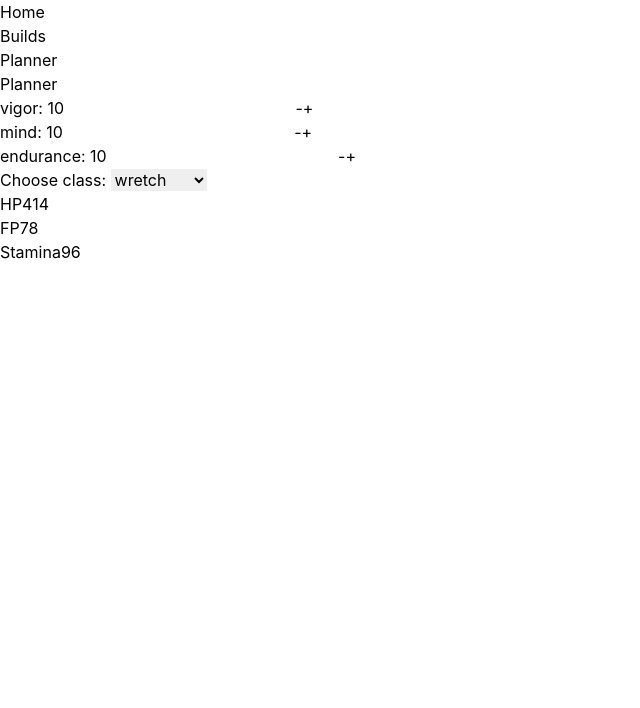
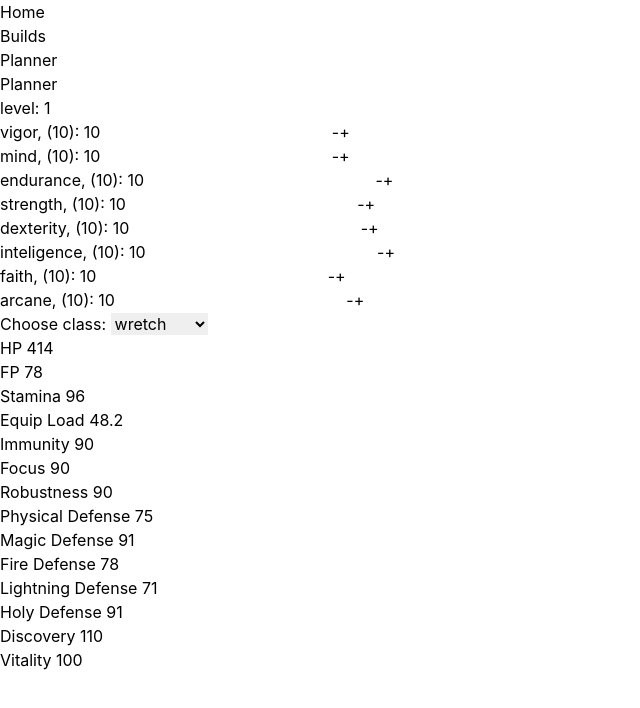
Before and after one commit to DScraftPL/EldenRingBuildsWebsite, a React (Create React App) app: page /planner in a window 1280 px wide. Shown: the top 708 px of the page, without its empty margins (0-640 px from the left). Built offline with nearby package versions, Linux system fonts and the light colour scheme.

Commit message:
Stats, defences, should all be working, SHOULD to say the least :D

```diff
--- a/src/pages/planner/GameplayStats.js
+++ b/src/pages/planner/GameplayStats.js
@@ -1,11 +1,28 @@
-import { updateHP, updateFP, updateStamina } from "./updateStats";
+import {
+  updateHP,
+  updateFP,
+  updateStamina,
+  updateImmunity,
+  updateFocus,
+  updateRobustness,
+  updateEquipLoad,
+  updatePhysicalDef,
+  updateMagicDef,
+  updateFireDef,
+  updateLightningDef,
+  updateHolyDef,
+  updateDiscovery,
+  updateVitality
+} from "./updateStats";
 
-function GameplayStat({ id, stat, update }) {
+function GameplayStat({ id, update }) {
   return (<div>
-    <label htmlFor={id}>{id}</label>
+    <label htmlFor={id}>{id} </label>
     <input
       id={id}
-      value={update(stat)}
+      value={parseFloat(update)}
+      type="number"
+      step="any"
       readOnly
     />
   </div>)
@@ -15,9 +32,20 @@ function GameplayStats({ playerStats }) {
 
   return (
     <div>
-      <GameplayStat id="HP" stat={playerStats.vigor} update={updateHP} />
-      <GameplayStat id="FP" stat={playerStats.mind} update={updateFP} />
-      <GameplayStat id="Stamina" stat={playerStats.endurance} update={updateStamina} />
+      <GameplayStat id="HP" update={updateHP(playerStats.vigor)} />
+      <GameplayStat id="FP" update={updateFP(playerStats.mind)} />
+      <GameplayStat id="Stamina" update={updateStamina(playerStats.endurance)} />
+      <GameplayStat id="Equip Load" update={updateEquipLoad(playerStats.endurance)} />
+      <GameplayStat id="Immunity" update={updateImmunity(playerStats.vigor, playerStats.level)} />
+      <GameplayStat id="Focus" update={updateFocus(playerStats.mind, playerStats.level)} />
+      <GameplayStat id="Robustness" update={updateRobustness(playerStats.endurance, playerStats.level)} />
+      <GameplayStat id="Physical Defense" update={updatePhysicalDef(playerStats.strength, playerStats.level)} />
+      <GameplayStat id="Magic Defense" update={updateMagicDef(playerStats.inteligence, playerStats.level)} />
+      <GameplayStat id="Fire Defense" update={updateFireDef(playerStats.vigor, playerStats.level)} />
+      <GameplayStat id="Lightning Defense" update={updateLightningDef(playerStats.level)} />
+      <GameplayStat id="Holy Defense" update={updateHolyDef(playerStats.arcane, playerStats.level)} />
+      <GameplayStat id="Discovery" update={updateDiscovery(playerStats.arcane)} />
+      <GameplayStat id="Vitality" update={updateVitality(playerStats.arcane, playerStats.level)} />
     </div>
   )
 }
--- a/src/pages/planner/Planner.js
+++ b/src/pages/planner/Planner.js
@@ -5,28 +5,30 @@ import GameplayStats from './GameplayStats.js'
 import classes from './classes.json'
 
 function Planner() {
-
   const [playerStats, setPlayerStats] = useState(classes.wretch);
   const [chosenClass, setChosenClass] = useState('wretch');
 
+  const calculateLevel = (stats) => {
+    let level = parseInt(classes[chosenClass].level);
+    for (let key of ['vigor', 'mind', 'endurance', 'strength', 'dexterity', 'inteligence', 'faith', 'arcane']) {
+      level += parseInt(stats[key]) - parseInt(classes[chosenClass][key]);
+    }
+    return level;
+  }
 
   const updatePlayerStats = (stat, newValue) => {
-    if (newValue > 99) {
-      setPlayerStats(prevStats => ({
+    setPlayerStats(prevStats => {
+      const newStatValue = Math.min(Math.max(newValue, parseInt(classes[chosenClass][stat])), 99);
+      const updatedStats = {
         ...prevStats,
-        [stat]: 99
-      }))
-    } else if (newValue >= classes[chosenClass][stat]) {
-      setPlayerStats(prevStats => ({
-        ...prevStats,
-        [stat]: newValue
-      }));
-    } else {
-      setPlayerStats(prevStats => ({
-        ...prevStats,
-        [stat]: classes[chosenClass][stat]
-      }))
-    }
+        [stat]: newStatValue
+      };
+      const newLevel = calculateLevel(updatedStats);
+      return {
+        ...updatedStats,
+        level: newLevel
+      };
+    });
   }
 
   const updateChosenClass = (e) => {
@@ -38,11 +40,19 @@ function Planner() {
   return (
     <div>
       <h1>Planner</h1>
-      <PlayerStats playerStats={playerStats} onChange={updatePlayerStats} />
+      <PlayerStats playerStats={playerStats} onChange={updatePlayerStats} classStat={classes[chosenClass]} />
       <label htmlFor='selectClass'> Choose class: </label>
       <select id="selectClass" value={chosenClass} onChange={updateChosenClass}>
+        <option value="hero">hero</option>
+        <option value="bandit">bandit</option>
+        <option value="astrologer">astrologer</option>
+        <option value="warrior">warrior</option>
+        <option value="confessor">confessor</option>
+        <option value="prisoner">prisoner</option>
+        <option value="vagabond">vagabond</option>
         <option value="wretch">wretch</option>
-        <option value="confessor">confessor</option>
+        <option value="prophet">prophet</option>
+        <option value="samurai">samurai</option>
       </select>
       <GameplayStats playerStats={playerStats} />
     </div>
--- a/src/pages/planner/PlayerStats.js
+++ b/src/pages/planner/PlayerStats.js
@@ -1,4 +1,4 @@
-function PlayerStat({ id, stat, onChange }) {
+function PlayerStat({ id, stat, onChange, classStat }) {
 
   const handleChange = (e) => {
     onChange(id, parseInt(e.target.value));
@@ -6,7 +6,7 @@ function PlayerStat({ id, stat, onChange }) {
 
   return (
     <div>
-      <label htmlFor={id}>{id}: </label>
+      <label htmlFor={id}>{id}, ({classStat}): </label>
       <input
         id={id}
         type="text"
@@ -20,13 +20,19 @@ function PlayerStat({ id, stat, onChange }) {
 
 }
 
-function PlayerStats({ playerStats, onChange }) {
+function PlayerStats({ playerStats, onChange, classStat }) {
 
   return (
     <div>
-      <PlayerStat id='vigor' stat={playerStats.vigor} onChange={onChange} />
-      <PlayerStat id='mind' stat={playerStats.mind} onChange={onChange} />
-      <PlayerStat id='endurance' stat={playerStats.endurance} onChange={onChange} />
+      <p>level: {playerStats.level}</p>
+      <PlayerStat id='vigor' stat={playerStats.vigor} onChange={onChange} classStat={classStat.vigor} />
+      <PlayerStat id='mind' stat={playerStats.mind} onChange={onChange} classStat={classStat.mind} />
+      <PlayerStat id='endurance' stat={playerStats.endurance} onChange={onChange} classStat={classStat.endurance} />
+      <PlayerStat id='strength' stat={playerStats.strength} onChange={onChange} classStat={classStat.strength} />
+      <PlayerStat id='dexterity' stat={playerStats.dexterity} onChange={onChange} classStat={classStat.dexterity} />
+      <PlayerStat id='inteligence' stat={playerStats.inteligence} onChange={onChange} classStat={classStat.inteligence} />
+      <PlayerStat id='faith' stat={playerStats.faith} onChange={onChange} classStat={classStat.faith} />
+      <PlayerStat id='arcane' stat={playerStats.arcane} onChange={onChange} classStat={classStat.arcane} />
     </div>
   )
 }
--- a/src/pages/planner/classes.json
+++ b/src/pages/planner/classes.json
@@ -1,5 +1,6 @@
 {
   "wretch": {
+    "level": 1,
     "vigor": 10,
     "mind": 10,
     "endurance": 10,
@@ -10,6 +11,7 @@
     "arcane": 10
   },
   "confessor": {
+    "level": 10,
     "vigor": 10,
     "mind": 13,
     "endurance": 10,
@@ -18,5 +20,93 @@
     "inteligence": 9,
     "faith": 14,
     "arcane": 9
+  },
+  "hero": {
+    "level": 7,
+    "vigor": 14,
+    "mind": 9,
+    "endurance": 12,
+    "strength": 16,
+    "dexterity": 9,
+    "inteligence": 7,
+    "faith": 8,
+    "arcane": 11
+  },
+  "bandit": {
+    "level": 5,
+    "vigor": 10,
+    "mind": 11,
+    "endurance": 10,
+    "strength": 9,
+    "dexterity": 13,
+    "inteligence": 9,
+    "faith": 8,
+    "arcane": 14
+  },
+  "astrologer": {
+    "level": 6,
+    "vigor": 9,
+    "mind": 15,
+    "endurance": 9,
+    "strength": 8,
+    "dexterity": 12,
+    "inteligence": 16,
+    "faith": 7,
+    "arcane": 9
+  },
+  "warrior": {
+    "level": 8,
+    "vigor": 11,
+    "mind": 12,
+    "endurance": 11,
+    "strength": 10,
+    "dexterity": 16,
+    "inteligence": 10,
+    "faith": 8,
+    "arcane": 9
+  },
+  "prisoner": {
+    "level": 9,
+    "vigor": 11,
+    "mind": 12,
+    "endurance": 11,
+    "strength": 11,
+    "dexterity": 14,
+    "inteligence": 14,
+    "faith": 6,
+    "arcane": 9
+  },
+  "vagabond": {
+    "level": 9,
+    "vigor": 15,
+    "mind": 10,
+    "endurance": 11,
+    "strength": 14,
+    "dexterity": 13,
+    "inteligence": 9,
+    "faith": 9,
+    "arcane": 7
+  },
+  "prophet": {
+    "level": 7,
+    "vigor": 10,
+    "mind": 14,
+    "endurance": 8,
+    "strength": 11,
+    "dexterity": 10,
+    "inteligence": 7,
+    "faith": 16,
+    "arcane": 10
+  },
+  "samurai": {
+    "level": 9,
+    "vigor": 12,
+    "mind": 11,
+    "endurance": 13,
+    "strength": 12,
+    "dexterity": 15,
+    "inteligence": 9,
+    "faith": 8,
+    "arcane": 8
   }
 }
--- a/src/pages/planner/updateStats.jsx
+++ b/src/pages/planner/updateStats.jsx
@@ -45,7 +45,7 @@ function updateStamina(lvl) {
     );
   } else if (lvl >= 36) {
     return Math.floor(
-      130 + 25 * (Math.pow((((lvl - 30) / 20))))
+      130 + 25 * (((((lvl - 30) / 20))))
     )
   } else if (lvl >= 16) {
     return Math.floor(
@@ -58,4 +58,232 @@ function updateStamina(lvl) {
   }
 }
 
-export { updateHP, updateFP, updateStamina }
+function updateImmunity(vigor, level) {
+  let stat = 0
+  if (level >= 162) {
+    stat = 160 + 20 * (((((level + 79 - 240) / 552))));
+  } else if (level >= 112) {
+    stat = 145 + 15 * (((((level + 79 - 190) / 50))));
+  } else if (level >= 72) {
+    stat = 105 + 40 * (((((level + 79 - 150) / 40))));
+  } else {
+    stat = 75 + 30 * (((((level + 79 - 1) / 149))));
+  }
+  if (vigor >= 61) {
+    stat += 40 + 10 * (((((vigor - 60) / 39))));
+  } else if (vigor >= 41) {
+    stat += 30 + 10 * (((((vigor - 40) / 20))));
+  } else if (vigor >= 31) {
+    stat += 30 * (((((vigor - 30) / 10))));
+  } else {
+    stat += 0;
+  }
+  return Math.floor(stat);
+}
+
+function updateFocus(mind, level) {
+  let stat = 0
+  if (level >= 162) {
+    stat = 160 + 20 * (((((level + 79 - 240) / 552))));
+  } else if (level >= 112) {
+    stat = 145 + 15 * (((((level + 79 - 190) / 50))));
+  } else if (level >= 72) {
+    stat = 105 + 40 * (((((level + 79 - 150) / 40))));
+  } else {
+    stat = 75 + 30 * (((((level + 79 - 1) / 149))));
+  }
+  if (mind >= 61) {
+    stat += 40 + 10 * (((((mind - 60) / 39))));
+  } else if (mind >= 41) {
+    stat += 30 + 10 * (((((mind - 40) / 20))));
+  } else if (mind >= 31) {
+    stat += 30 * (((((mind - 30) / 10))));
+  } else {
+    stat += 0;
+  }
+  return Math.floor(stat);
+}
+
+function updateRobustness(endurance, level) {
+  let stat = 0
+  if (level >= 162) {
+    stat = 160 + 20 * (((((level + 79 - 240) / 552))));
+  } else if (level >= 112) {
+    stat = 145 + 15 * (((((level + 79 - 190) / 50))));
+  } else if (level >= 72) {
+    stat = 105 + 40 * (((((level + 79 - 150) / 40))));
+  } else {
+    stat = 75 + 30 * (((((level + 79 - 1) / 149))));
+  }
+  if (endurance >= 61) {
+    stat += 40 + 10 * (((((endurance - 60) / 39))));
+  } else if (endurance >= 41) {
+    stat += 30 + 10 * (((((endurance - 40) / 20))));
+  } else if (endurance >= 31) {
+    stat += 30 * (((((endurance - 30) / 10))));
+  } else {
+    stat += 0;
+  }
+  return Math.floor(stat);
+}
+
+function updateEquipLoad(lvl) {
+  if (lvl >= 61) {
+    return Math.round(10 * (120 + 40 * (((((lvl - 60) / 39)))))) / 10;
+  } else if (lvl >= 26) {
+    return Math.round(10 * (72 + 48 * (((Math.pow(((lvl - 25) / 35), 1.1)))))) / 10;
+  } else {
+    return Math.round(10 * (45 + 27 * (((((lvl - 8) / 17)))))) / 10;
+  }
+}
+
+function updatePhysicalDef(strength, lvl) {
+  let stat = 0;
+  if (lvl >= 161) {
+    stat = (135 + (lvl - 161) / 27.6);
+  } else if (lvl >= 92) {
+    stat = (120 + (lvl - 91) / 4.667);
+  } else if (lvl >= 72) {
+    stat = (29 + lvl);
+  } else {
+    stat = (40 + (lvl + 78) / 2.483);
+  }
+  if (strength >= 60) {
+    stat += (30 + (strength - 60) / 3.9);
+  } else if (strength >= 35) {
+    stat += (15 + (strength - 40) / 1.333);
+  } else if (strength >= 20) {
+    stat += (10 + (strength - 30) / 2);
+  } else {
+    stat += (strength / 3);
+  }
+  return Math.floor(stat);
+}
+
+function updateMagicDef(inteligence, lvl) {
+  let stat = 0;
+  if (lvl >= 161) {
+    stat = (135 + (lvl - 161) / 27.6);
+  } else if (lvl >= 92) {
+    stat = (120 + (lvl - 91) / 4.667);
+  } else if (lvl >= 72) {
+    stat = (29 + lvl);
+  } else {
+    stat = (40 + (lvl + 78) / 2.483);
+  }
+  if (inteligence >= 60) {
+    stat += (60 + (inteligence - 60) / 3.9);
+  } else if (inteligence >= 35) {
+    stat += (50 + (inteligence - 35) / 2.5);
+  } else if (inteligence >= 20) {
+    stat += (40 + (inteligence - 20) / 1.5);
+  } else {
+    stat += (inteligence * 2);
+  }
+  return Math.floor(stat);
+}
+
+function updateFireDef(vigor, lvl) {
+  let stat = 0;
+  if (lvl >= 161) {
+    stat = (135 + (lvl - 161) / 27.6);
+  } else if (lvl >= 92) {
+    stat = (120 + (lvl - 91) / 4.667);
+  } else if (lvl >= 72) {
+    stat = (29 + lvl);
+  } else {
+    stat = (40 + (lvl + 78) / 2.483);
+  }
+  if (vigor >= 60) {
+    stat += (60 + (vigor - 60) / 3.9);
+  } else if (vigor >= 40) {
+    stat += (vigor);
+  } else if (vigor >= 30) {
+    stat += (20 + (vigor - 30) * 2);
+  } else {
+    stat += (vigor / 1.5);
+  }
+  return Math.floor(stat);
+}
+
+function updateLightningDef(lvl) {
+  let stat = 0;
+  if (lvl >= 161) {
+    stat = (135 + (lvl - 161) / 27.6);
+  } else if (lvl >= 92) {
+    stat = (120 + (lvl - 91) / 4.667);
+  } else if (lvl >= 72) {
+    stat = (29 + lvl);
+  } else {
+    stat = (40 + (lvl + 78) / 2.483);
+  }
+  return Math.floor(stat);
+}
+
+function updateHolyDef(arcane, lvl) {
+  let stat = 0;
+  if (lvl >= 161) {
+    stat = (135 + (lvl - 161) / 27.6);
+  } else if (lvl >= 92) {
+    stat = (120 + (lvl - 91) / 4.667);
+  } else if (lvl >= 72) {
+    stat = (29 + lvl);
+  } else {
+    stat = (40 + (lvl + 78) / 2.483);
+  }
+  if (arcane >= 60) {
+    stat += (60 + (arcane - 60) / 3.9);
+  } else if (arcane >= 40) {
+    stat += (50 + (arcane - 35) / 2.5);
+  } else if (arcane >= 30) {
+    stat += (40 + (arcane - 20) / 1.5);
+  } else {
+    stat += (arcane * 2);
+  }
+  return Math.floor(stat);
+}
+
+function updateDiscovery(arcane) {
+  return 100 + arcane;
+}
+
+function updateVitality(arcane, lvl) {
+  let stat = 0
+  if (lvl >= 162) {
+    stat = 160 + 20 * (((((lvl + 79 - 240) / 552))));
+  } else if (lvl >= 112) {
+    stat = 145 + 15 * (((((lvl + 79 - 190) / 50))));
+  } else if (lvl >= 72) {
+    stat = 105 + 40 * (((((lvl + 79 - 150) / 40))));
+  } else {
+    stat = 75 + 30 * (((((lvl + 79 - 1) / 149))));
+  }
+  if (arcane >= 61) {
+    stat += 40 + 10 * (((((arcane - 60) / 39))));
+  } else if (arcane >= 41) {
+    stat += 30 + 10 * (((((arcane - 40) / 20))));
+  } else if (arcane >= 16) {
+    stat += 15 + 15 * (((((arcane - 15) / 25))));
+  } else {
+    stat += arcane;
+  }
+  return Math.floor(stat);
+
+}
+
+export {
+  updateHP,
+  updateFP,
+  updateStamina,
+  updateImmunity,
+  updateFocus,
+  updateRobustness,
+  updateEquipLoad,
+  updatePhysicalDef,
+  updateMagicDef,
+  updateFireDef,
+  updateLightningDef,
+  updateHolyDef,
+  updateDiscovery,
+  updateVitality
+}
```
